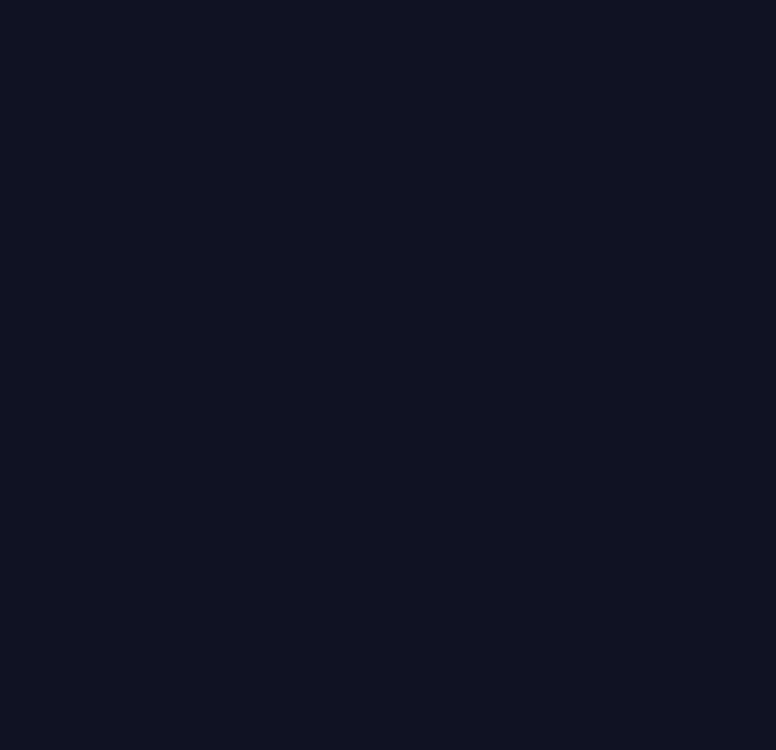
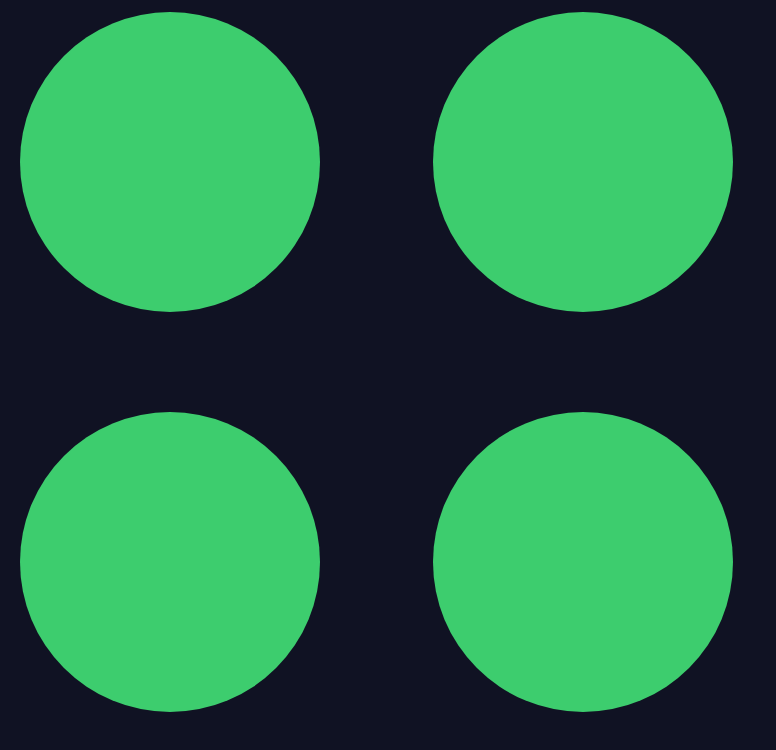
Before and after one commit to milidream/Game, a website: page public/index.html in a window 1280 px wide. Both pictures are taken after a click on the button 640 px from the left and 427 px from the top of the page. Shown: the whole page, without its empty margins (0-776 px from the left). Drawn offline with Linux system fonts and the light colour scheme; files that its build step writes are made by us from their sources; a web font is replaced by a local one.

Commit message:
pdpdpdpdp hedy

```diff
--- a/public/index.css
+++ b/public/index.css
@@ -6,6 +6,7 @@ body{
   background-color: #101223;
 }
 
+/*------------------------------------Menu------------------------------------*/
 h1{
   color: aliceblue;
   text-align:  center;
@@ -40,3 +41,23 @@ h1{
 img{
   width: 25px;
 }
+
+/*------------------------------------Menu------------------------------------*/
+
+.circle{
+  width: 300px;
+  height: 300px;
+  border-radius: 350px;
+  background-color: #3DCD6E;
+}.circle:hover{
+  border: 25px solid #159550;
+}
+
+#games{
+  display: grid;
+  justify-content: center;
+  grid-template-columns: 1fr 1fr 1fr; /* 3 colonnes de largeur différente */
+  grid-template-rows:400px 400px; /* 2 rangées */
+  padding:0;
+  margin:12px;
+}
--- a/src/index.js
+++ b/src/index.js
@@ -1,22 +1,31 @@
 let game = document.querySelector("#game");
 let button = document.querySelector("#play");
-let newDiv = document.createElement("div")
+// let game = document.createElement("div");
+// let firstDiv = document.createElement("div");
+// let secondDiv = document.createElement("div");
+// let thirdDiv = document.createElement("div");
+// let firstCircle = document.createElement("div");
+// let secondCircle = document.createElement("div");
+// let thirdCircle = document.createElement("div");
+// let fourthCircle = document.createElement("div");
+// let chrono = document.createElement("h2");
 
 function start(){
-    let firstDiv = document.createElement("div");
-    let secondDiv = document.createElement("div");
-    let thirdDiv = document.createElement("div");
-    let firstCircle = document.createElement("div");
-    let secondCircle = document.createElement("div");
-    let thirdCircle = document.createElement("div");
-    let fourthCircle = document.createElement("div");
-    let chrono = document.createElement("h2")
+    game.removeAttribute("id", "game")
+    game.setAttribute("id", "games")
     while(game.firstChild) {
         game.removeChild(game.firstChild);
     };
-    game.append(firstDiv, secondDiv, thirdDiv);
-    firstDiv.append(firstCircle, secondCircle);
-    secondDiv.appendChild(chrono);
-    thirdDiv.append(thirdCircle, fourthCircle);
-}
+    for(let i=1;i<6;i++){
+        let elementDiv = document.createElement("div");
+        if(i==3){
+            elementDiv.setAttribute("id", "chrono");
+            game.append(elementDiv);
+        }else{
+            elementDiv.setAttribute("id", "circle" + i);
+            elementDiv.setAttribute("class", "circle");
+            game.append(elementDiv);
+        };
+    };
+};
 button.addEventListener("click", start);
```
